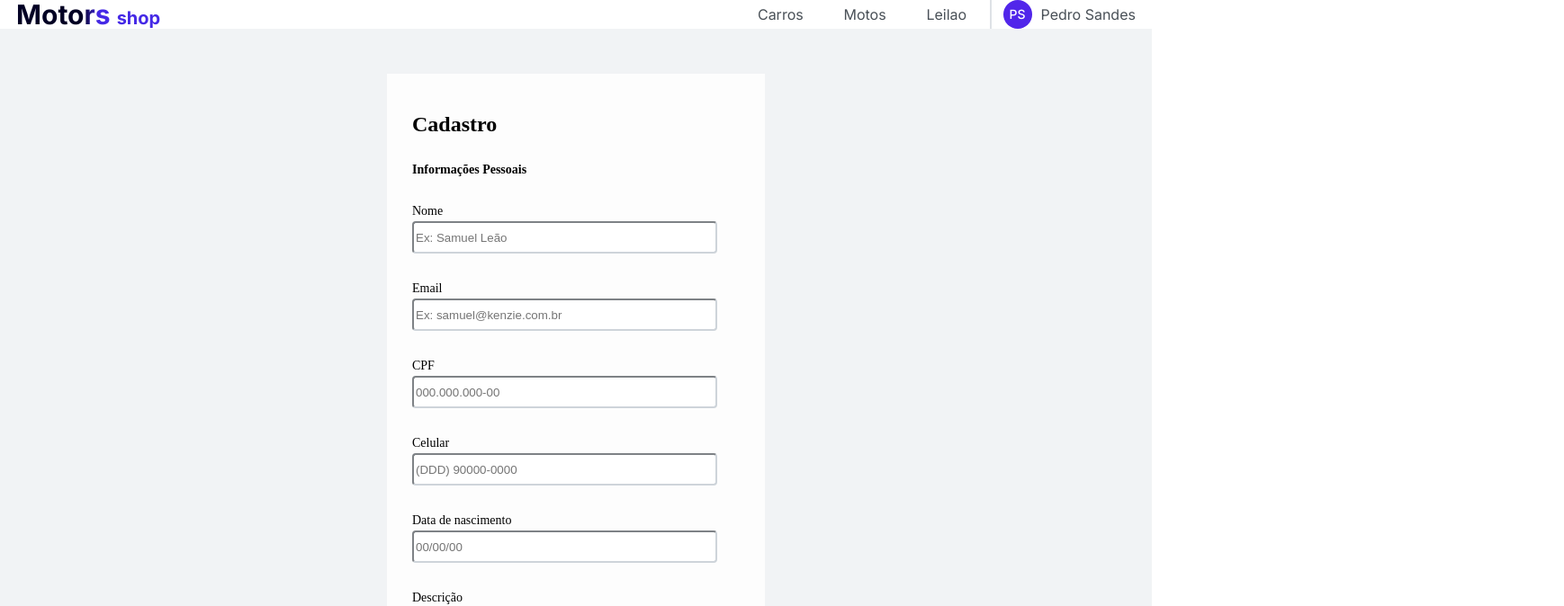
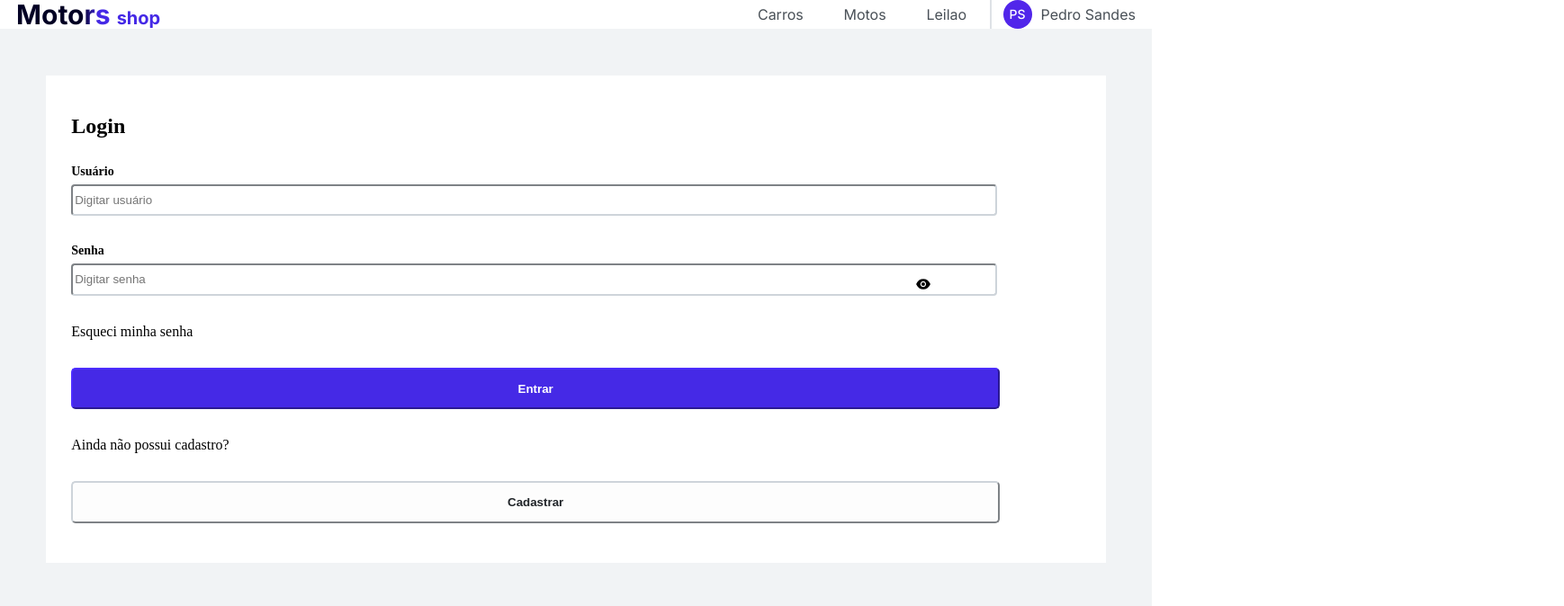
Before and after one commit to Mrdiskman/Motors_shop, a React (Create React App) app in the folder front_end/: page / in a window 1280 px wide. Shown: the top 674 px of the page at 90% size, 1738 px wide, since content can reach past the window. Built offline with nearby package versions, Linux system fonts and the light colour scheme.

Commit message:
loginPage aparência concluida (falta a Fonte)

```diff
--- a/front_end/package.json
+++ b/front_end/package.json
@@ -15,8 +15,10 @@
     "react-icons": "^4.7.1",
     "react-router-dom": "^6.8.1",
     "react-scripts": "5.0.1",
+    "react-toastify": "^9.1.1",
     "styled-components": "^5.3.6",
-    "web-vitals": "^2.1.0"
+    "web-vitals": "^2.1.0",
+    "yup": "^1.0.0"
   },
   "scripts": {
     "start": "react-scripts start",
--- a/front_end/src/App.jsx
+++ b/front_end/src/App.jsx
@@ -1,14 +1,16 @@
 /* import BackGround from './components/backgroundComponent/background'; */
 import Header from "./components/headerComponent/header";
-import BuildVehicleCard from "./components/vehicleCardComponent/vehicleCard";
-import Register from "./pages/Register/Register";
+import Login from "./pages/Login/Login";
+/* import BuildVehicleCard from "./components/vehicleCardComponent/vehicleCard";
+import Register from "./pages/Register/Register"; */
 import { GlobalStyle } from "./style/Global";
 function App() {
   return (
     <div className="App">
       <GlobalStyle />
       <Header />
-      <Register />
+      <Login />
+      {/* <Register /> */}
       {/* <BuildVehicleCard /> */}
       {/* <BackGround/> */}
     </div>
--- /dev/null
+++ b/front_end/src/components/loginComponent/loginComponent.style.js
@@ -0,0 +1,80 @@
+import styled from "styled-components";
+
+export const LoginContainer = styled.div`
+  display: flex;
+  width: 100%;
+  justify-content: center;
+  background-color: var(--grey8);
+  min-height: 100vh;
+`;
+
+export const LoginForm = styled.form`
+  display: flex;
+  flex-direction: column;
+  margin-top: 52px;
+  width: 92%;
+  height: 542px;
+  padding: 44px 28px;
+  gap: 32px;
+  background-color: var(--whitefixed);
+
+  h1 {
+    font-size: 24px;
+    font-weight: bolder;
+  }
+
+  h3 {
+    font-size: 14px;
+    font-weight: bold;
+  }
+
+  input {
+    width: 91%;
+    height: 30px;
+    border-color: var(--grey5);
+    border-radius: 4px;
+    margin-top: -25px;
+  }
+
+  .password_div {
+    display: flex;
+
+    .eye_div {
+      display: flex;
+      justify-content: flex-end;
+      margin-top: -15px;
+      margin-left: -8%;
+    }
+  }
+
+  .btnSingIn {
+    height: 48px;
+    width: 92%;
+    border-radius: 5px;
+    border-color: var(--brand1);
+    background-color: var(--brand1);
+    color: var(--whitefixed);
+    font-weight: bolder;
+  }
+
+  .btnSingIn:hover {
+    border-color: var(--brand4);
+    background-color: var(--brand4);
+    color: var(--brand1);
+  }
+
+  .btnSingUp {
+    height: 48px;
+    width: 92%;
+    border-radius: 5px;
+    border-color: var(--grey5);
+    background-color: var(--grey10);
+    color: var(--grey1);
+    font-weight: bolder;
+  }
+  .btnSingUp:hover {
+    border-color: var(--grey1);
+    background-color: var(--grey1);
+    color: var(--whitefixed);
+  }
+`;
--- /dev/null
+++ b/front_end/src/components/toatify/Toastify.style.js
@@ -0,0 +1,35 @@
+import { toast } from "react-toastify";
+
+const defautConfig = {
+  position: "top-center",
+  autoClose: 3200,
+  hideProgressBar: false,
+  pauseOnHover: true,
+  draggable: true,
+  progress: undefined,
+  theme: "dark",
+};
+
+export const wellcome = () => {
+  toast("Bem-vindo! 😊", {
+    ...defautConfig,
+    type: "success",
+    toastId: 1,
+  });
+};
+
+export const accountCreated = () => {
+  toast("Conta criada com sucesso! 😊", {
+    ...defautConfig,
+    type: "success",
+    toastId: 2,
+  });
+};
+
+export const fail = () => {
+  toast("Algo errado, tente denovo...", {
+    ...defautConfig,
+    type: "error",
+    toastId: 3,
+  });
+};
--- a/front_end/src/contexts/provider.jsx
+++ b/front_end/src/contexts/provider.jsx
@@ -1,5 +1,10 @@
 import { createContext, useState, useEffect } from "react";
-import { useNavigate } from "react-router-dom";
+import { useLocation, useNavigate } from "react-router-dom";
+import {
+  accountCreated,
+  fail,
+  wellcome,
+} from "../components/toatify/Toastify.style";
 import api from "../services/api";
 
 export const Contexts = createContext({});
@@ -7,15 +12,44 @@ export const Contexts = createContext({});
 const ContextsProvider = ({ children }) => {
   const navigate = useNavigate();
 
+  const location = useLocation;
+  const [user, setUser] = useState(null);
+
   async function registerUser(data) {
-    await api.post("/users", data).catch((err) => console.log(err));
+    await api.post("/users", data).catch(function (error) {
+      fail();
+    });
     navigate("/login", { replace: true });
+    return accountCreated();
+  }
+
+  async function loginUser(data) {
+    const response = await api.post("/login", data).catch(function (error) {
+      fail();
+    });
+    const { accessToken, user } = response.data;
+
+    setUser(user);
+    const idUser = user.id;
+    api.defaults.headers.authorization = `Bearer ${accessToken}`;
+
+    const toNavigate = location.state?.from?.pathname || `/dashboard/${idUser}`;
+
+    if (accessToken !== null) {
+      localStorage.setItem("@nowaiting:token", accessToken);
+      if (localStorage.getItem("@nowaiting:token") !== null) {
+        navigate(toNavigate, { replace: true });
+        wellcome();
+      }
+    }
   }
 
   return (
     <Contexts.Provider
       value={{
         registerUser,
+        loginUser,
+        user,
       }}
     >
       {children}
--- /dev/null
+++ b/front_end/src/pages/Login/Login.jsx
@@ -0,0 +1,65 @@
+import {
+  LoginContainer,
+  LoginForm,
+} from "../../components/loginComponent/loginComponent.style";
+import { useForm } from "react-hook-form";
+import { yupResolver } from "@hookform/resolvers/yup";
+import { useContext, useState } from "react";
+import { EyeFilled, EyeInvisibleFilled } from "@ant-design/icons";
+import { schema } from "../../validators/login.js";
+import { Contexts } from "../../contexts/provider.jsx";
+
+function Login() {
+  const [type, setType] = useState("password");
+
+  const {
+    handleSubmit,
+    register,
+    formState: { errors },
+  } = useForm({
+    resolver: yupResolver(schema),
+  });
+
+  const { loginUser } = useContext(Contexts);
+  return (
+    <LoginContainer>
+      <LoginForm onSubmit={handleSubmit(loginUser)}>
+        <h1>Login</h1>
+        <h3>Usuário</h3>
+        <input
+          type="text"
+          placeholder="Digitar usuário"
+          id="email"
+          {...register("email")}
+        />
+        {errors.email && <span>{errors.email.message}</span>}
+
+        <h3>Senha</h3>
+        <div className="password_div">
+          <input
+            type={type}
+            placeholder="Digitar senha"
+            id="password"
+            {...register("password")}
+          />
+          <div className="eye_div">
+            {type === "password" ? (
+              <EyeFilled onClick={() => setType("text")} />
+            ) : (
+              <EyeInvisibleFilled onClick={() => setType("password")} />
+            )}
+          </div>
+        </div>
+        {errors.password && <span>{errors.password.message}</span>}
+        <p>Esqueci minha senha</p>
+        <button className="btnSingIn">Entrar</button>
+        <p>Ainda não possui cadastro?</p>
+        <button href="/register" className="btnSingUp">
+          <strong>Cadastrar</strong>
+        </button>
+      </LoginForm>
+    </LoginContainer>
+  );
+}
+
+export default Login;
--- /dev/null
+++ b/front_end/src/validators/login.js
@@ -0,0 +1,12 @@
+import * as yup from "yup";
+
+export const schema = yup.object({
+  email: yup.string().email().required("Campo obrigatório"),
+  password: yup
+    .string()
+    .matches(
+      /^(?=.*[a-z])(?=.*[A-Z])(?=.*[0-9])(?=.*[!@#\$%\^&\.*])(?=.{8,})/,
+      "A senha deve conter no mínimo 8 caraceteres, uma maiúscula, uma minúscula, um número e um caracter especial"
+    )
+    .required("Campo obrigatório"),
+});
--- a/front_end/src/validators/register.js
+++ b/front_end/src/validators/register.js
@@ -1,4 +1,4 @@
-/* import * as yup from "yup";
+import * as yup from "yup";
 
 export const schema = yup.object().shape({
   name: yup.string().required("Campo obrigatório"),
@@ -22,4 +22,3 @@ export const schema = yup.object().shape({
   phone: yup.string().required("Campo obrigatório"),
   description: yup.string().required("Campo obrigatório"),
 });
- */
```
Also changed, not shown: 1 other file (tests, documents, lock files or other folders).
